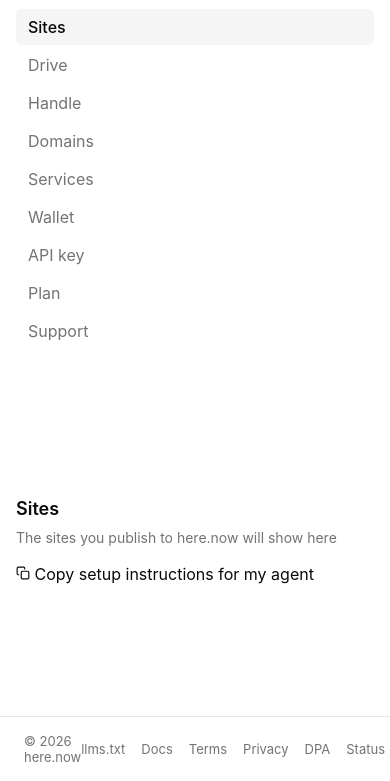
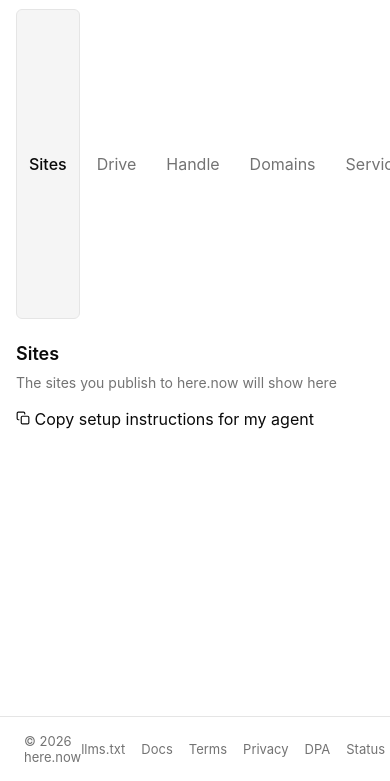
Before and after one commit to dobrinyonkov/shadcx, a website built with Vite: page demo/index.html in a window 390 px wide. Shown: the part 63-844 px from the top of the page. Built offline with nearby package versions, Linux system fonts and the light colour scheme.

Commit message:
fix: make demo tabs horizontal on mobile

```diff
--- a/demo/index.html
+++ b/demo/index.html
@@ -63,7 +63,7 @@
         width: 100%;
       }
       @media (max-width: 640px) {
-        .layout { grid-template-columns: 1fr; padding: 1rem; }
+        .layout { grid-template-columns: 1fr; gap: 1.25rem; padding: 1rem; }
       }
 
       /* Sidebar */
@@ -89,6 +89,27 @@
       }
       .sidebar-item:hover { background: hsl(var(--accent)); color: hsl(var(--accent-foreground)); }
       .sidebar-item.active { background: hsl(var(--muted)); color: hsl(var(--foreground)); font-weight: 500; }
+
+      @media (max-width: 640px) {
+        .sidebar {
+          flex-direction: row;
+          gap: 0.25rem;
+          overflow-x: auto;
+          padding-bottom: 0.25rem;
+          margin-inline: -1rem;
+          padding-inline: 1rem;
+          scrollbar-width: none;
+          -webkit-overflow-scrolling: touch;
+        }
+        .sidebar::-webkit-scrollbar { display: none; }
+        .sidebar-item {
+          width: auto;
+          flex: 0 0 auto;
+          white-space: nowrap;
+          border: 1px solid transparent;
+        }
+        .sidebar-item.active { border-color: hsl(var(--border)); }
+      }
 
       /* Main */
       .main h2 {
```
